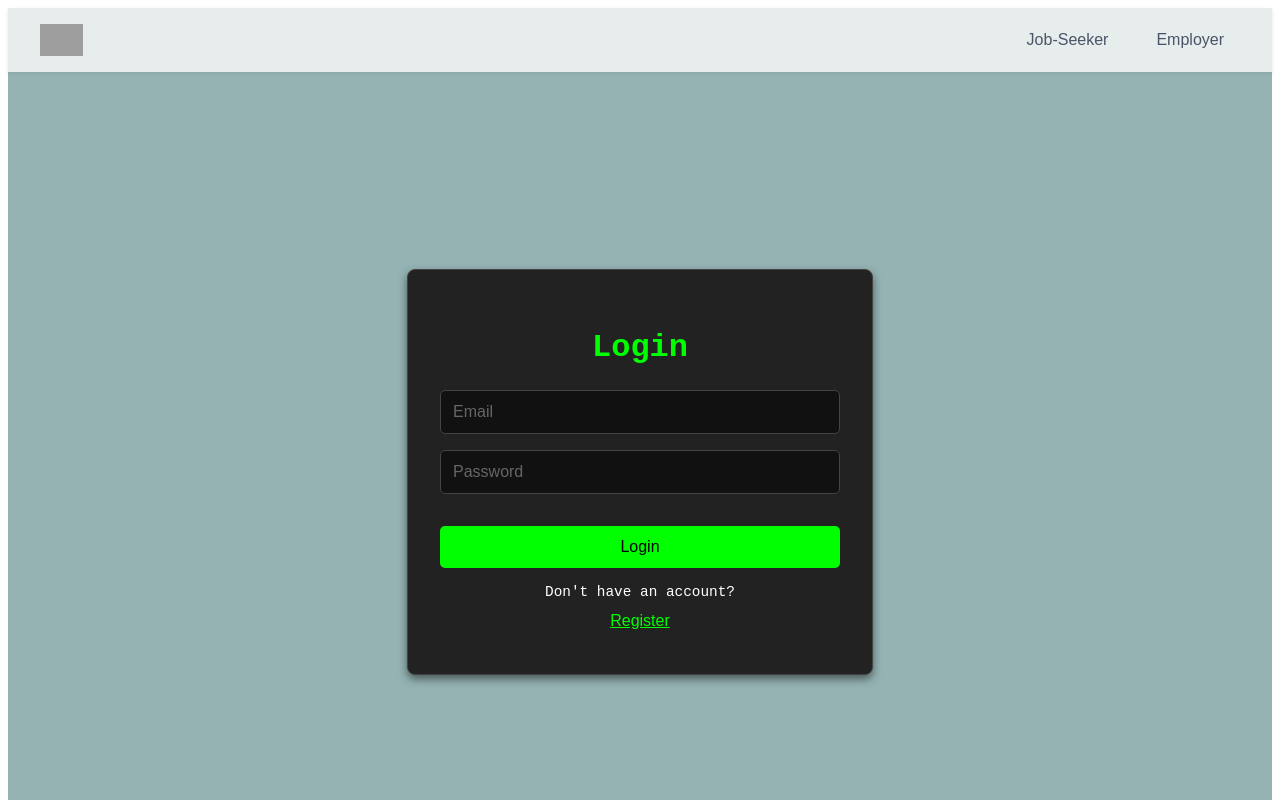
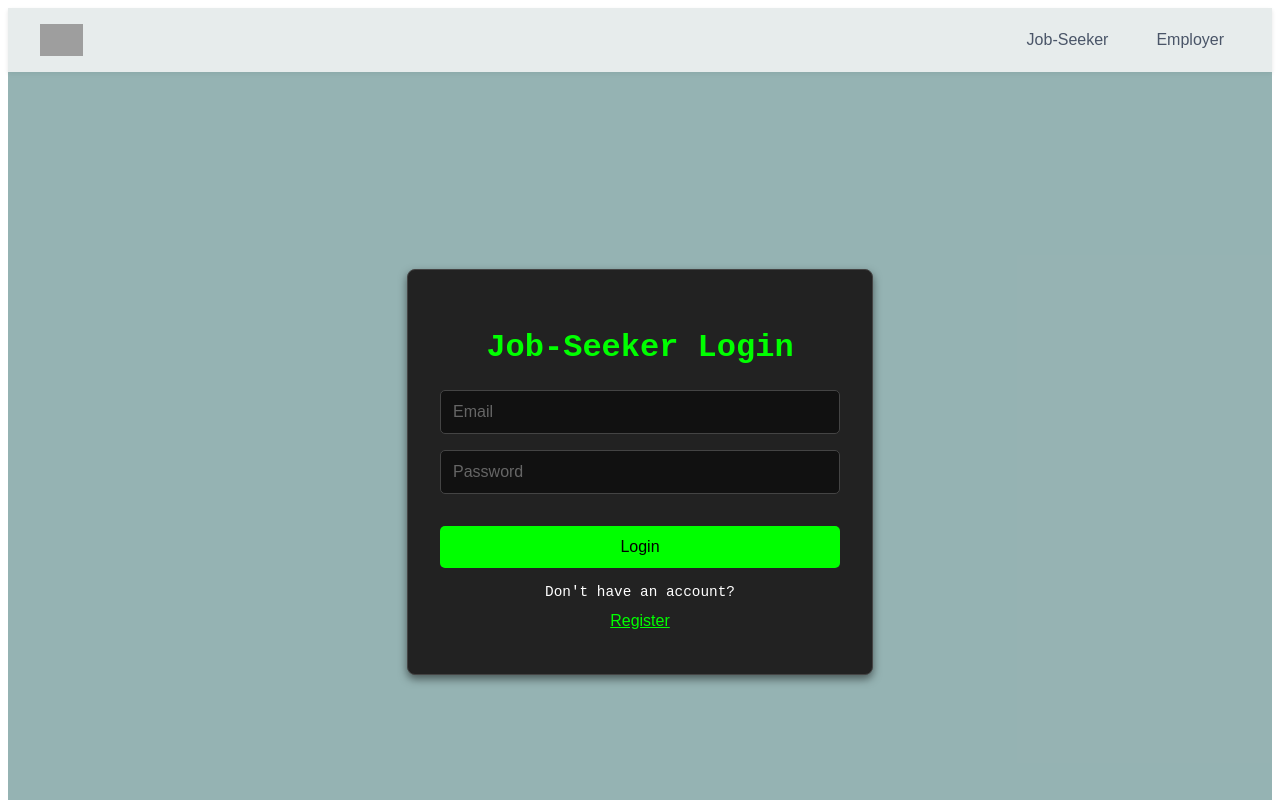
Before and after one commit to J-Wendoh/RecruitConnect-FRONTEND, a React (Vite) app: page /seeker-login in a window 1280 px wide. Shown: the top 800 px of the page. Built offline with nearby package versions, Linux system fonts and the light colour scheme; grey boxes are pictures that could not be loaded.

Commit message:
seekerlogin form

```diff
--- a/src/components/Seekerlogin.jsx
+++ b/src/components/Seekerlogin.jsx
@@ -2,7 +2,7 @@
 import React, { useState } from "react";
 import axios from "axios";
 import { useNavigate } from "react-router-dom";
-import "./Seekerlogin.css"; // Ensure this CSS file is imported
+import "./Seekerlogin.css";
 
 const Seekerlogin = () => {
   const [isLogin, setIsLogin] = useState(true);
@@ -58,7 +58,7 @@ const Seekerlogin = () => {
   return (
     <div className="login-page">
       <div className="login-container">
-        <h2>{isLogin ? "Login" : "Register"}</h2>
+        <h2>{isLogin ? "Job-Seeker Login" : "Job-Seeker Register"}</h2>
         {error && <p className="error-message">{error}</p>}
         <form onSubmit={handleSubmit}>
           {!isLogin && (
```
